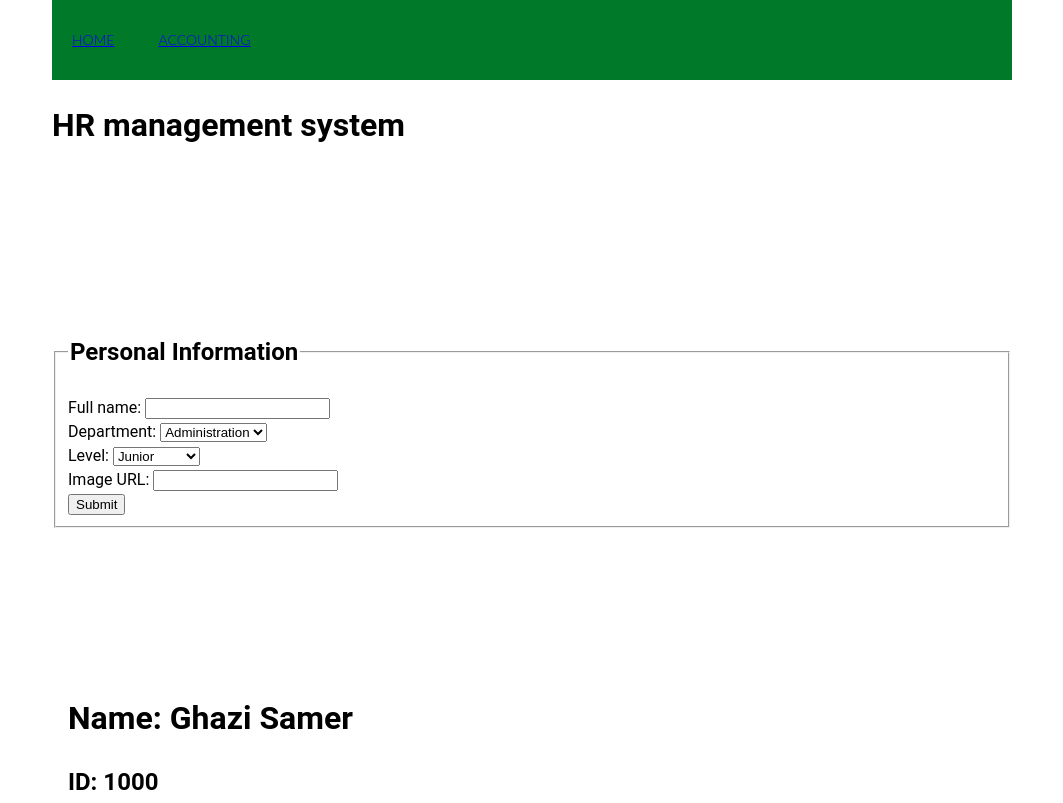
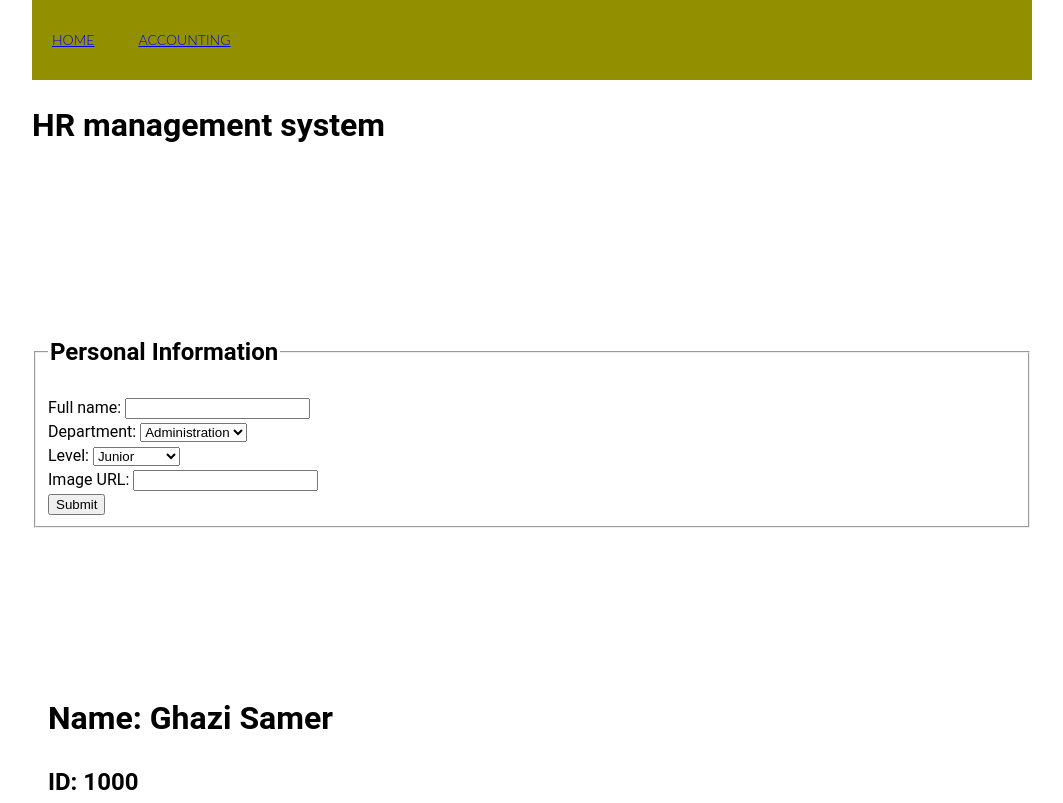
Before and after one commit to Alaaldin98/HR-management-system, a plain HTML site: page index.html in a window 1280 px wide. Shown: the top 803 px of the page, without its empty margins (108-1171 px from the left). Drawn offline with Linux system fonts and the light colour scheme.

```diff
--- a/style.css
+++ b/style.css
@@ -3,7 +3,7 @@
     align-items: center;
     height: 80px;
     justify-content: space-between;
-    background-color: #007928;
+    background-color: #929000;
   }
 
   header nav a {
@@ -19,7 +19,7 @@
     color: #ff0000;
   }
   body {
-    width: 960px;
+    width: 1000px;
     margin: auto;
     font-family: 'Roboto', sans-serif;
     line-height: 1.5;
@@ -68,9 +68,6 @@
   }
 
   /* Add some padding inside the card container */
-  . {
-    padding: 2px 16px;
-  }
   .container {
     padding: 2px 16px;
   }
```
